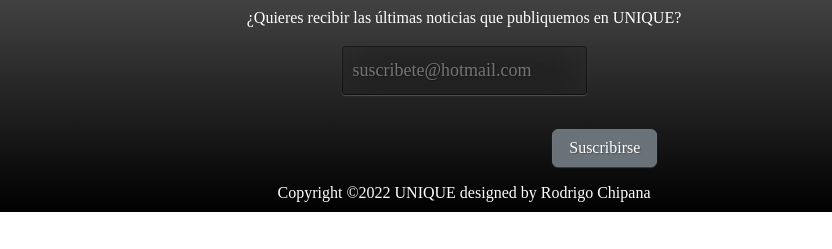
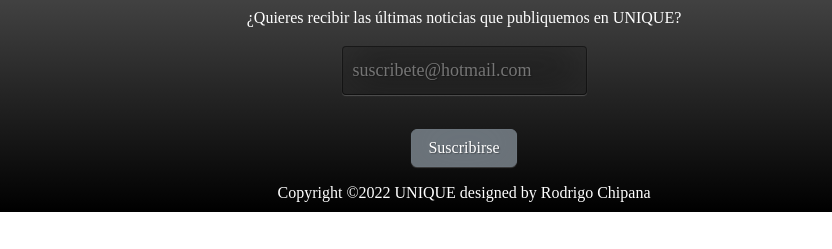
Before and after one commit to RodrigoChipana/java_script_omar_mamani, a plain HTML site: page crear_cuenta.html in a window 1280 px wide. Shown: the part 723-972 px from the top of the page, 176-1008 px from the left. Drawn offline with nearby package versions, Linux system fonts and the light colour scheme; a web font is replaced by a local one.

Commit message:
Solucionado

```diff
--- a/crear_cuenta.html
+++ b/crear_cuenta.html
@@ -182,7 +182,7 @@
             <input type="text" id="suscribirme"placeholder="suscribete@hotmail.com" class="suscribirse">
         </form>
         <br>
-        <div class="boton">
+        <div>
             <a href="index.html" style="text-decoration:none;"><input type="submit" value="Suscribirse" class="btn btn-secondary me-md-2 "></a>
         </div>
         <br><br><br>
```
